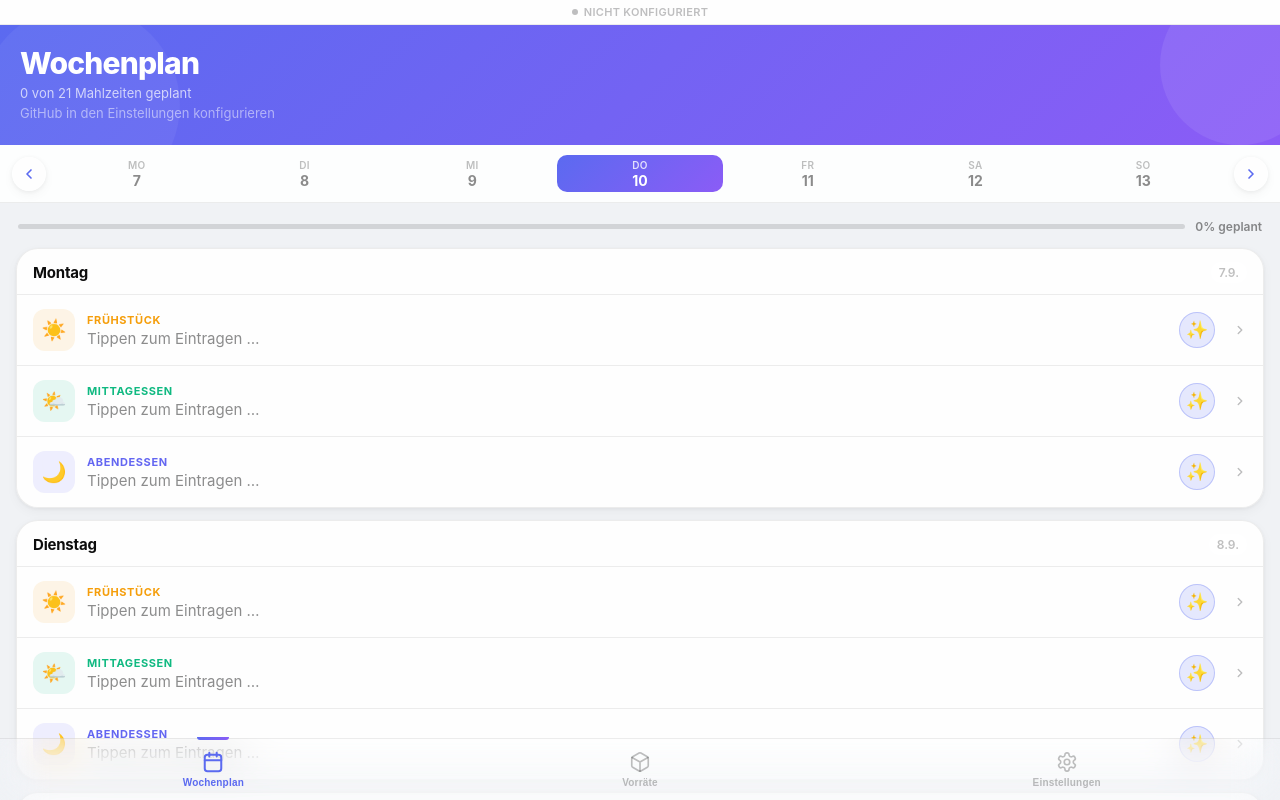
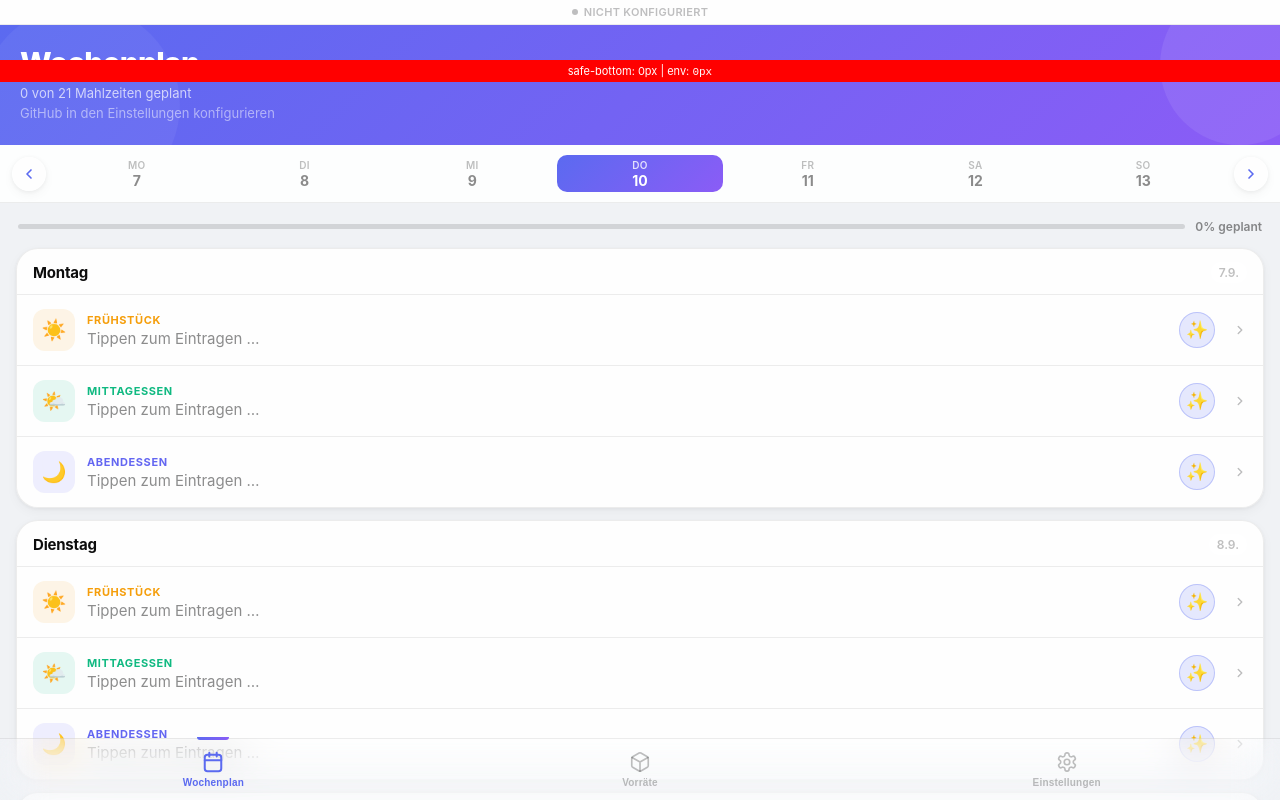
Before and after one commit to sam52662/meal-planner, a React (Vite) app: page / in a window 1280 px wide. Built offline with nearby package versions, Linux system fonts and the light colour scheme.

Commit message:
Add debug bar to show safe area values

```diff
--- a/src/App.tsx
+++ b/src/App.tsx
@@ -23,6 +23,15 @@ export default function App() {
       <div className={`connection-bar ${status}`} onClick={check} style={{ cursor: 'pointer' }}>
         <div className="connection-dot" />
         <span>{CONNECTION_LABELS[status]}</span>
+      </div>
+      <div style={{
+        position: 'fixed', top: 60, left: 0, right: 0, zIndex: 9999,
+        background: 'red', color: 'white', fontSize: 11, padding: '4px 8px', textAlign: 'center'
+      }}>
+        safe-bottom: {getComputedStyle(document.documentElement).getPropertyValue('--safe-bottom')} |
+        env: <span style={{fontFamily:'monospace'}} ref={el => {
+          if (el) el.textContent = window.getComputedStyle(document.documentElement).paddingBottom
+        }} />
       </div>
 
       <div style={{ flex: 1, display: 'flex', flexDirection: 'column', overflow: 'hidden' }}>
```
